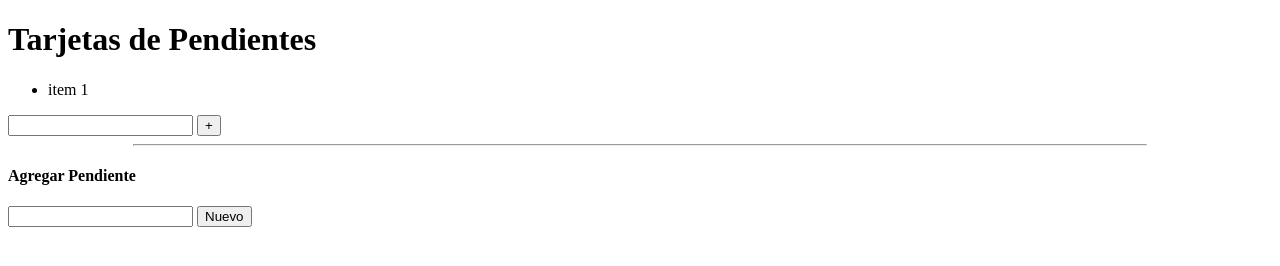
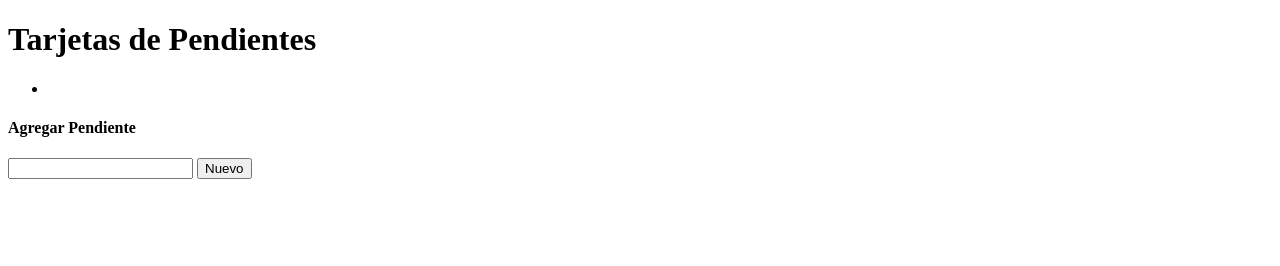
Before and after one commit to valerydeleon/examen-final-sprint2, a plain HTML site: page index.html in a window 1280 px wide. Both pictures are taken after a click on the button "Nuevo". Drawn offline with Linux system fonts and the light colour scheme.

Commit message:
antes de que se rompa :3

```diff
--- a/assets/js/main.js
+++ b/assets/js/main.js
@@ -1,13 +1,71 @@
-var inputNuevoPendiente = document.getElementById('inputNuevoPendiente');
-var inputNuevoItem = document.getElementById('inputNuevoItem');
+// var inputNuevoPendiente = document.getElementById('inputNuevoPendiente');
+// var nuevaListaDesordenada = document.createElement("ul");
 
-function agregarPendiente(){
-  var agregarTituloPendiente = document.getElementById('tituloPendiente');
-  agregarTituloPendiente.innerText = inputNuevoPendiente.value;
+
+var arregloPendiente = [];
+
+function Pendiente (tituloPendiente, itemPendiente){
+  this.tituloPendiente = tituloPendiente;
+  this.itemPendiente = itemPendiente;
+};
+
+
+function crearPendiente(){
+  var tituloPendiente = document.getElementById('inputNuevoPendiente');
+  var itemPendiente =  document.getElementById('inputNuevoItem');
+
+  var pendiente = new Pendiente(
+    tituloPendiente.value,
+    itemPendiente.value
+  )
+  tituloPendiente.value = "";
+  itemPendiente.value = "";
+
+  arregloPendiente.push(pendiente);
+  mostrarPendiente();
+};
+
+function mostrarPendiente(){
+  listaDesordenada = document.createElement("ul");
+
+  var sectionLista = document.getElementById("pendienteS");
+  sectionLista.innerHTML = "";
+
+  arregloPendiente.forEach(function(pendiente){
+    nuevoLi = document.createElement("li");
+    nuevoLi.innerHTML = pendiente.itemPendiente;
+    listaDesordenada.appendChild(nuevoLi);
+  })
+  sectionLista.appendChild(listaDesordenada);
 }
-agregarPendiente()
 
-function agregarlistaDesordenada(){
-  var agregarItemAlistaDesordenada = document.getElementById('item');
-  agregarItemAlistaDesordenada.innerText = inputNuevoItem.value;
-}
+
+
+
+
+
+
+
+//
+//
+//
+//
+// function agregarlistaDesordenada(){
+//
+//   for(var i = 0; i )
+//
+// }
+//
+//
+//
+//
+// function agregarPendiente(){
+//   var agregarTituloPendiente = document.getElementById('pendienteS');
+//   agregarTituloPendiente.innerHTML = inputNuevoPendiente.value;
+// }
+// agregarPendiente()
+//
+// function agregarlistaDesordenada(){
+//   var agregarItemAlistaDesordenada = document.getElementById('item');
+//   agregarItemAlistaDesordenada.innerText = inputNuevoItem.value;
+// }
--- a/index.html
+++ b/index.html
@@ -8,11 +8,7 @@
 
     <h1>Tarjetas de Pendientes</h1>
 
-    <section id="pendienteS" >
-      <h5 id="tituloPendiente" >titulo 1</h5>
-        <ul id="listaDesordenada" >
-          <li id="item" >item 1</li>
-        </ul>
+    <section <h4 id="pendienteS" ></h5>
       <input id="inputNuevoItem" />
       <button id="botonCrearItem" onclick="agregarlistaDesordenada()" >+</button>
       <hr width="80%">
@@ -20,8 +16,8 @@
 
     <section id="crearNuevoPendiente" >
       <h4>Agregar Pendiente</h4>
-      <input id="inputNuevoPendiente" />
-      <button id="botonCrearPendiente" onclick="agregarPendiente()" >Nuevo</button>
+      <input type="text" id="inputNuevoPendiente" />
+      <button id="crearPendiente" onclick="crearPendiente()" >Nuevo</button>
     </section>
 
     <script src="assets/js/main.js" ></script>
```
